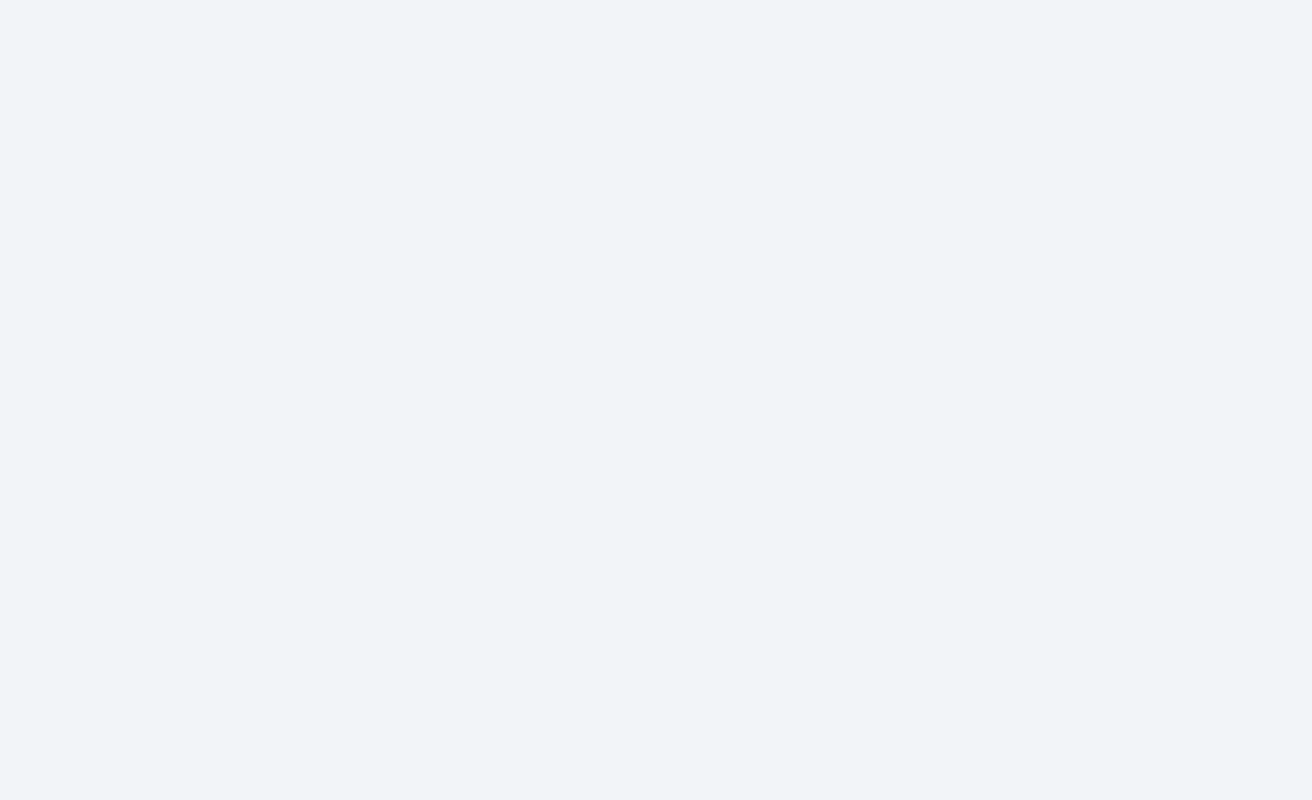
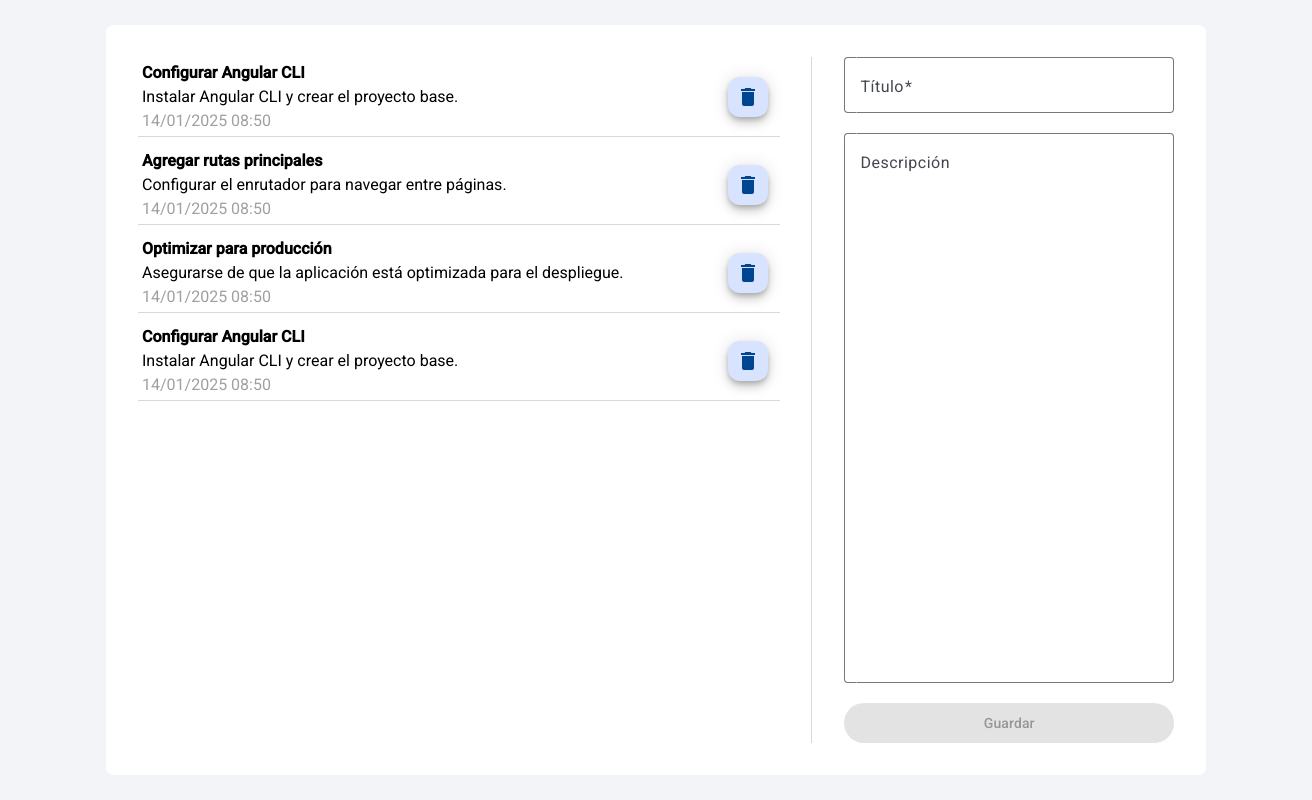
Before and after one commit to coders-cantabria/mejora-tu-productividad-sin-IA-herramientas-y-plugins, an Angular app: page /home in a window 1280 px wide. Shown: the whole page, 1312 px wide, since content can reach past the window. Built offline with nearby package versions, Linux system fonts and the light colour scheme.

Commit message:
add home component

```diff
--- a/src/app/presentation/pages/home/home.component.html
+++ b/src/app/presentation/pages/home/home.component.html
@@ -0,0 +1,8 @@
+<div class="home">
+  <div class="home__list">
+    <app-todo-list></app-todo-list>
+  </div>
+  <div class="home__form">
+    <app-todo-form></app-todo-form>
+  </div>
+</div>
--- a/src/app/presentation/pages/home/home.component.scss
+++ b/src/app/presentation/pages/home/home.component.scss
@@ -0,0 +1,34 @@
+:host {
+  height: 100%;
+  width: 100%;
+  display: flex;
+  justify-content: center;
+  align-items: center;
+  padding: 1rem;
+}
+
+.home {
+  height: 100%;
+  width: 100%;
+  max-height: 750px;
+  max-width: 1100px;
+  display: grid;
+  grid-template-columns: 1fr minmax(200px, 35%);
+  gap: 1rem;
+  box-sizing: border-box;
+  padding: 2rem;
+  background-color: white;
+  border-radius: 0.5rem;
+
+  &__form {
+    width: 100%;
+    height: 100%;
+  }
+
+  &__list {
+    width: 100%;
+    height: 100%;
+    display: flex;
+    overflow-y: auto;
+  }
+}
--- a/src/app/presentation/pages/home/home.component.ts
+++ b/src/app/presentation/pages/home/home.component.ts
@@ -1,8 +1,10 @@
 import { Component } from '@angular/core';
+import { TodoListComponent } from '../../components/todo-list/todo-list.component';
+import { TodoFormComponent } from '../../components/todo-form/todo-form.component';
 
 @Component({
   selector: 'app-home',
-  imports: [],
+  imports: [TodoListComponent, TodoFormComponent],
   templateUrl: './home.component.html',
   styleUrl: './home.component.scss'
 })
```
